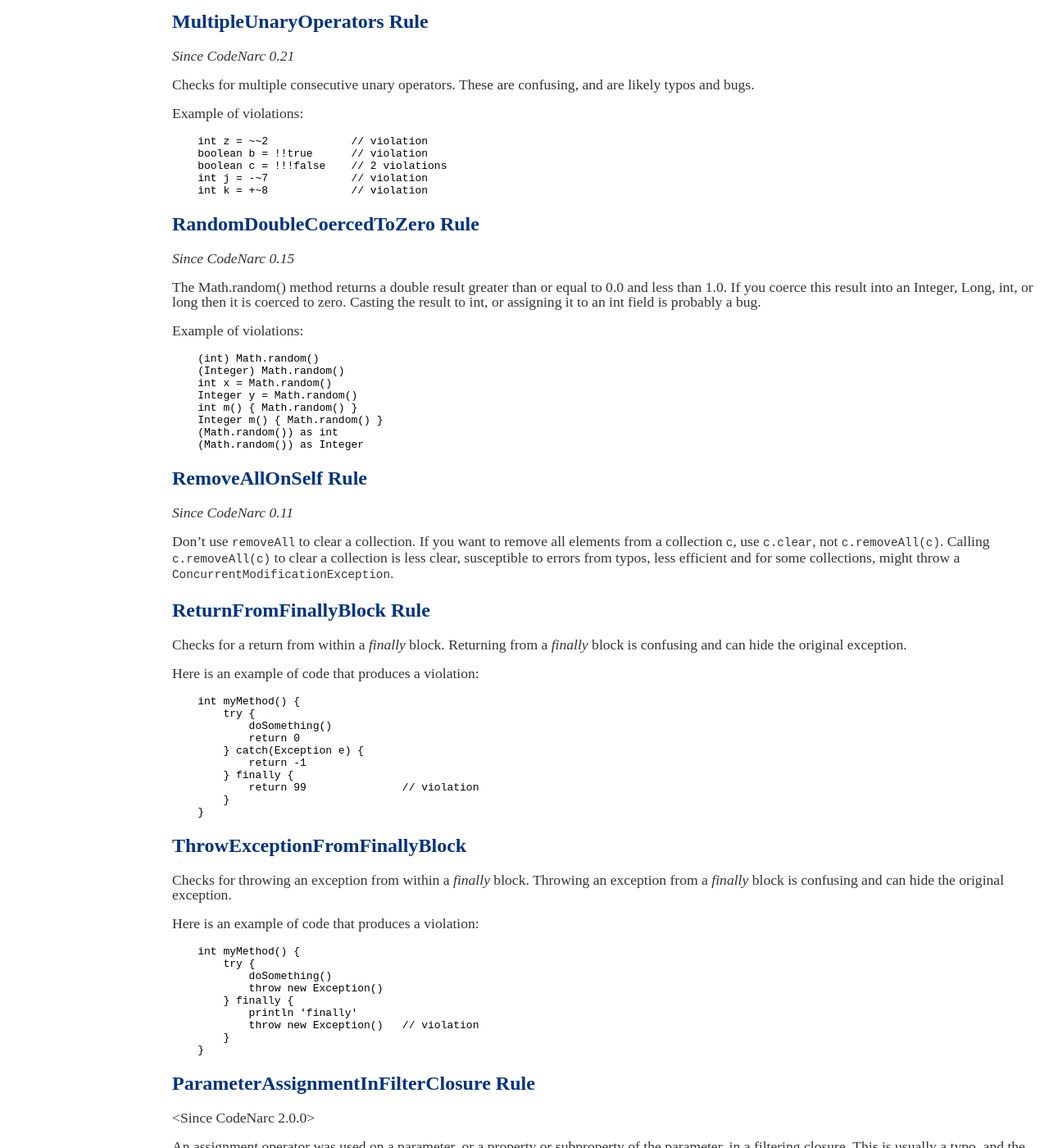
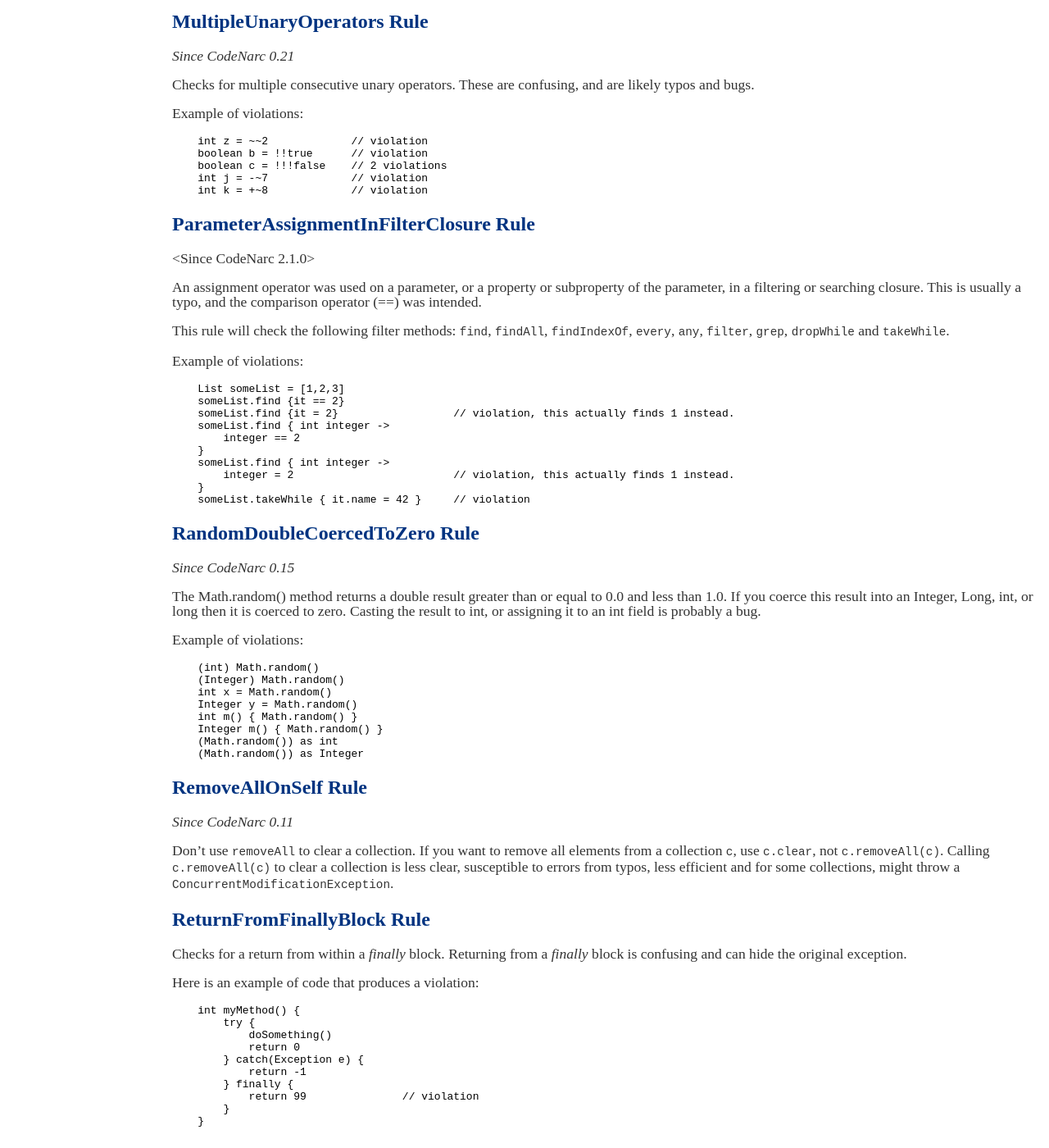
Before and after one commit to CodeNarc/CodeNarc, a Jekyll site: the page built from codenarc-rules-basic.md, in a window 1280 px wide and 1400 px high, scrolled down 11359 px. Shown: the whole window at 82% size. Built offline with Jekyll 4.4.1, drawn with Linux system fonts in a browser that asks for light colours; some of the changed text lies outside the part shown.

Commit message:
Minor cleanup for new ParameterAssignmentInFilterClosure rule.

````diff
--- a/codenarc-rules-basic.md
+++ b/codenarc-rules-basic.md
@@ -782,6 +782,30 @@ Example of violations:
 ```
 
 
+## ParameterAssignmentInFilterClosure Rule
+
+<Since CodeNarc 2.1.0>
+
+An assignment operator was used on a parameter, or a property or subproperty of the parameter, in a filtering or searching closure. This is usually a typo, and the comparison operator (==) was intended.
+
+This rule will check the following filter methods: `find`, `findAll`, `findIndexOf`, `every`, `any`, `filter`, `grep`, `dropWhile` and `takeWhile`.
+
+Example of violations:
+
+```
+    List someList = [1,2,3]
+    someList.find {it == 2}
+    someList.find {it = 2}                  // violation, this actually finds 1 instead.
+    someList.find { int integer ->
+        integer == 2
+    }
+    someList.find { int integer ->
+        integer = 2                         // violation, this actually finds 1 instead.
+    }
+    someList.takeWhile { it.name = 42 }     // violation
+```
+
+
 ## RandomDoubleCoercedToZero Rule
 
 *Since CodeNarc 0.15*
@@ -851,26 +875,3 @@ Here is an example of code that produces a violation:
         }
     }
 ```
-
-
-## ParameterAssignmentInFilterClosure Rule
-
-<Since CodeNarc 2.0.0>
-
-An assignment operator was used on a parameter, or a property or subproperty of the parameter, in a filtering closure. This is usually a typo, and the comparison operator (==) was intended.
-
-This rule will check the following filter methods: `find`, `findAll`, `findIndexOf`, `every`, `any`, `filter`, `grep`, `dropWhile` and `takeWhile`.
-
-Example of violations:
-
-```
-    List someList = [1,2,3]
-    someList.find {it == 2}
-    someList.find {it = 2} // violation, this actually finds 1 instead.
-    someList.find { Integer integer ->
-        integer == 2
-    }
-    someList.find { Integer integer ->
-        integer = 2  // violation, this actually finds 1 instead.
-    }
-```
````
